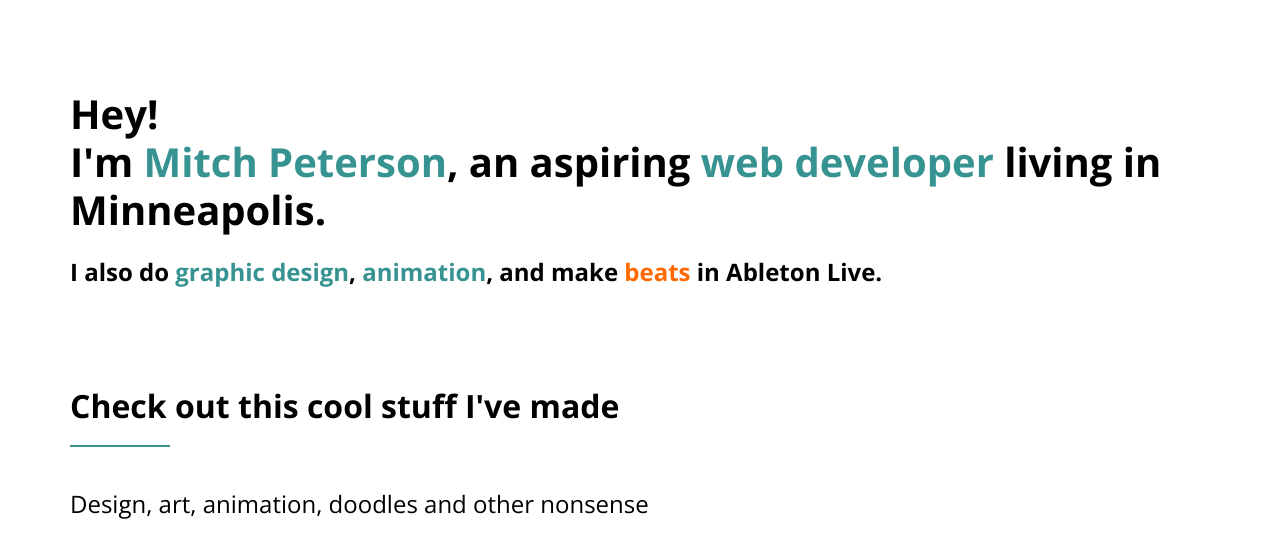
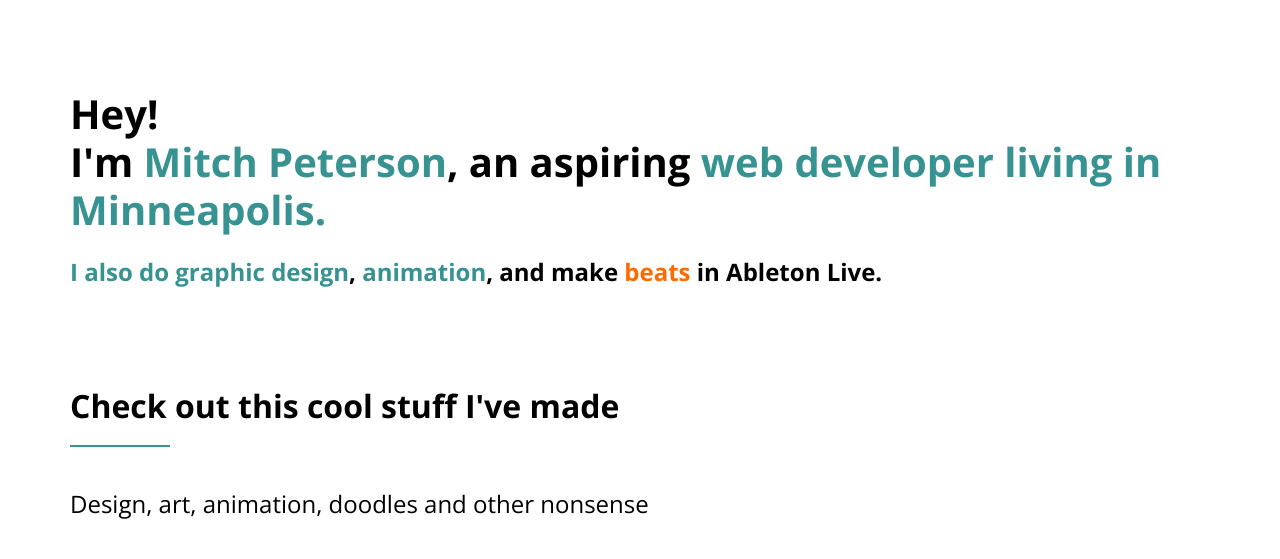
Before and after one commit to mitchelljp/mitchelljp.github.io, a plain HTML site: page index.html in a window 1280 px wide. Shown: the top 559 px of the page. Drawn offline with nearby package versions, Linux system fonts and the light colour scheme; a script that the page names is missing.

Commit message:
Link Tweaks

```diff
--- a/index.html
+++ b/index.html
@@ -28,7 +28,7 @@
       <div class="container">
         <div class="row">
           <div class="col-md-12 col-lg-20">
-            <h2>Hey!<br />I'm <span class="text-primary"> <a href="https://www.linkedin.com/in/mitchell-peterson-499191b4/">Mitch         Peterson</a></span>, an aspiring <a href="https://github.com/mitchelljp"><span class="text-primary">web developer</span></a> living in Minneapolis. </h2>
+            <h2>Hey!<br />I'm <span class="text-primary"> <a href="https://www.linkedin.com/in/mitchell-peterson-499191b4/">Mitch         Peterson</a></span>, an aspiring <a href="https://github.com/mitchelljp"><span class="text-primary">web developer</span><a/> living in Minneapolis. </h2>
             <h4>I also do <a href="https://www.behance.net/mitchelljabb90"><span class="text-primary">graphic design</span></a>, <span class="text-primary">animation</span>, and make <a href="https://soundcloud.com/slowya_roll"><span class="text-tertiary"> beats</span></a> in Ableton Live.</h4>
           </div>
         </div>
```
